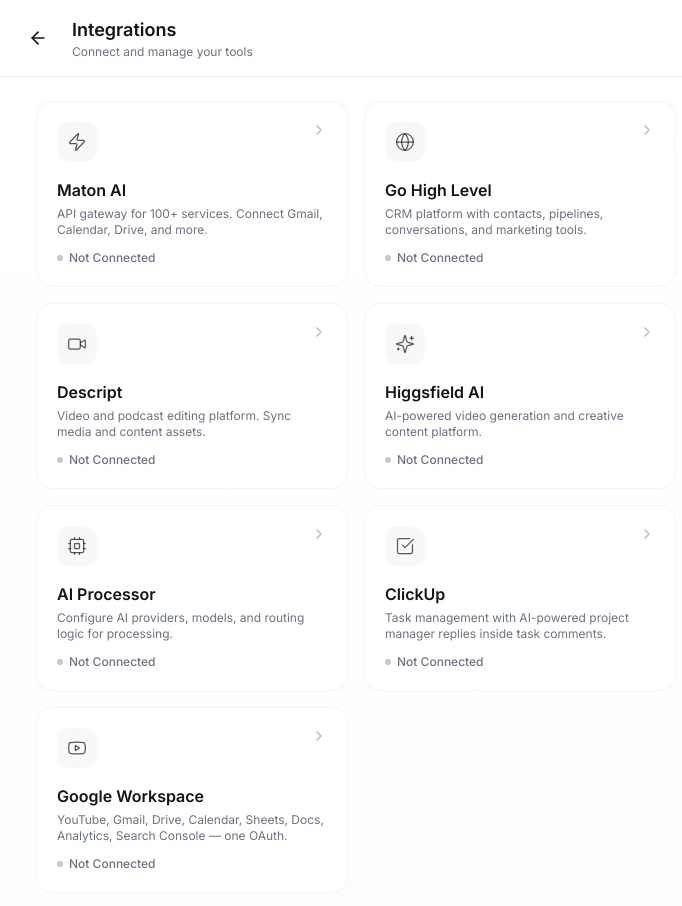
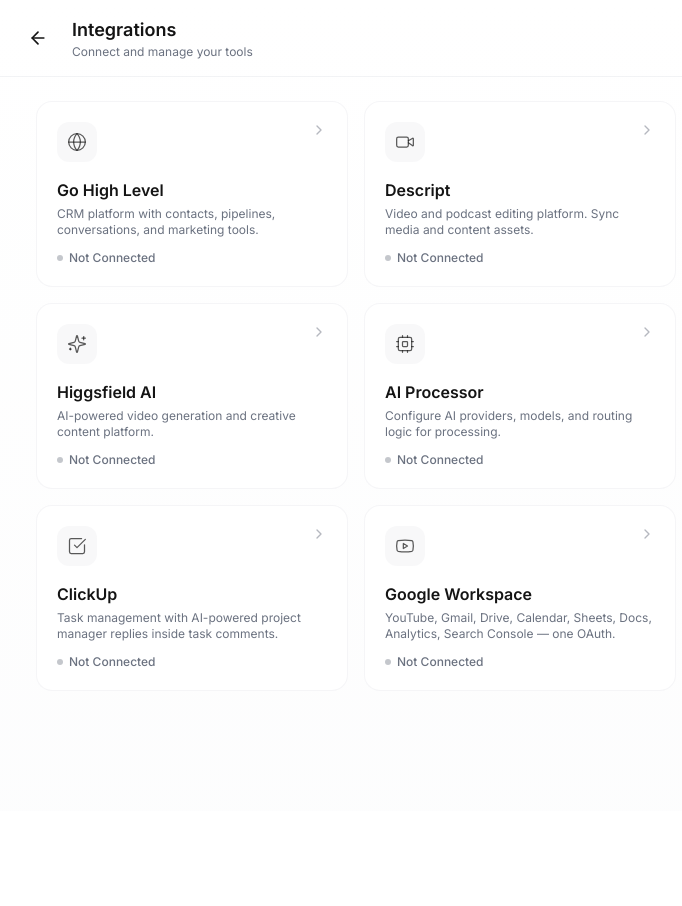
Before and after one commit to thecolinosborne/Ozlon-AI-Search, a React (Vite) app: page /integrations in a window 1280 px wide. Shown: the top 906 px of the page, without its empty margins (284-966 px from the left). After the commit the page ends 811 px from the top, so only its background shows below. Built offline with nearby package versions, Linux system fonts and the light colour scheme; no server answers; the HTML template or start-up script is replaced by a standard one; what @capacitor-community/sqlite, @capacitor/core, @lovable.dev/cloud-auth-js would draw is missing.

Commit message:
Changes
Co-authored-by: thecolinosborne <124605697+thecolinosborne@users.noreply.github.com>

```diff
--- a/src/App.tsx
+++ b/src/App.tsx
@@ -17,7 +17,7 @@ import Profile from "@/pages/Profile";
 import Billing from "@/pages/Billing";
 import Onboarding from "@/pages/onboarding";
 import Integrations from "@/pages/Integrations";
-import MatonDetail from "@/pages/integrations/MatonDetail";
+
 import GoHighLevelDetail from "@/pages/integrations/GoHighLevelDetail";
 import DescriptDetail from "@/pages/integrations/DescriptDetail";
 import HiggsFieldDetail from "@/pages/integrations/HiggsFieldDetail";
@@ -58,7 +58,7 @@ const AppRoutes = () => {
         <Route path="/developer" element={<Developer />} />
         <Route path="/onboarding" element={<Onboarding />} />
         <Route path="/integrations" element={<Integrations />} />
-        <Route path="/integrations/maton" element={<MatonDetail />} />
+
         <Route path="/integrations/gohighlevel" element={<GoHighLevelDetail />} />
         <Route path="/integrations/descript" element={<DescriptDetail />} />
         <Route path="/integrations/higgsfield" element={<HiggsFieldDetail />} />
--- a/src/pages/Integrations.tsx
+++ b/src/pages/Integrations.tsx
@@ -1,18 +1,11 @@
 import { useEffect } from "react";
 import { useNavigate } from "react-router-dom";
-import { ArrowLeft, Zap, Globe, Video, Sparkles, Cpu, CheckSquare, Youtube } from "lucide-react";
+import { ArrowLeft, Globe, Video, Sparkles, Cpu, CheckSquare, Youtube } from "lucide-react";
 import { IntegrationCard } from "@/components/integrations/IntegrationCard";
 import { useIntegrationsStore } from "@/stores/useIntegrationsStore";
 
 
 const integrations = [
-  {
-    id: "maton",
-    name: "Maton AI",
-    description: "API gateway for 100+ services. Connect Gmail, Calendar, Drive, and more.",
-    icon: Zap,
-    path: "/integrations/maton",
-  },
   {
     id: "gohighlevel",
     name: "Go High Level",
```
